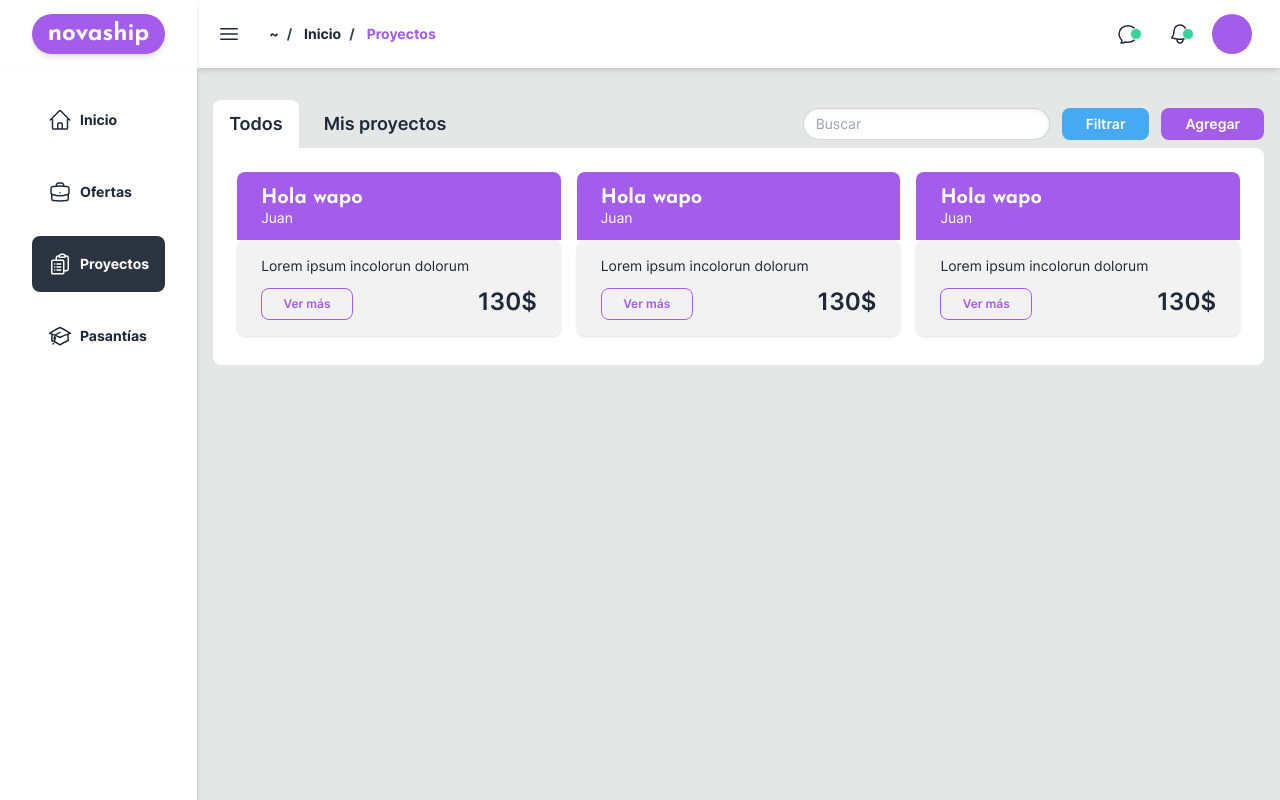
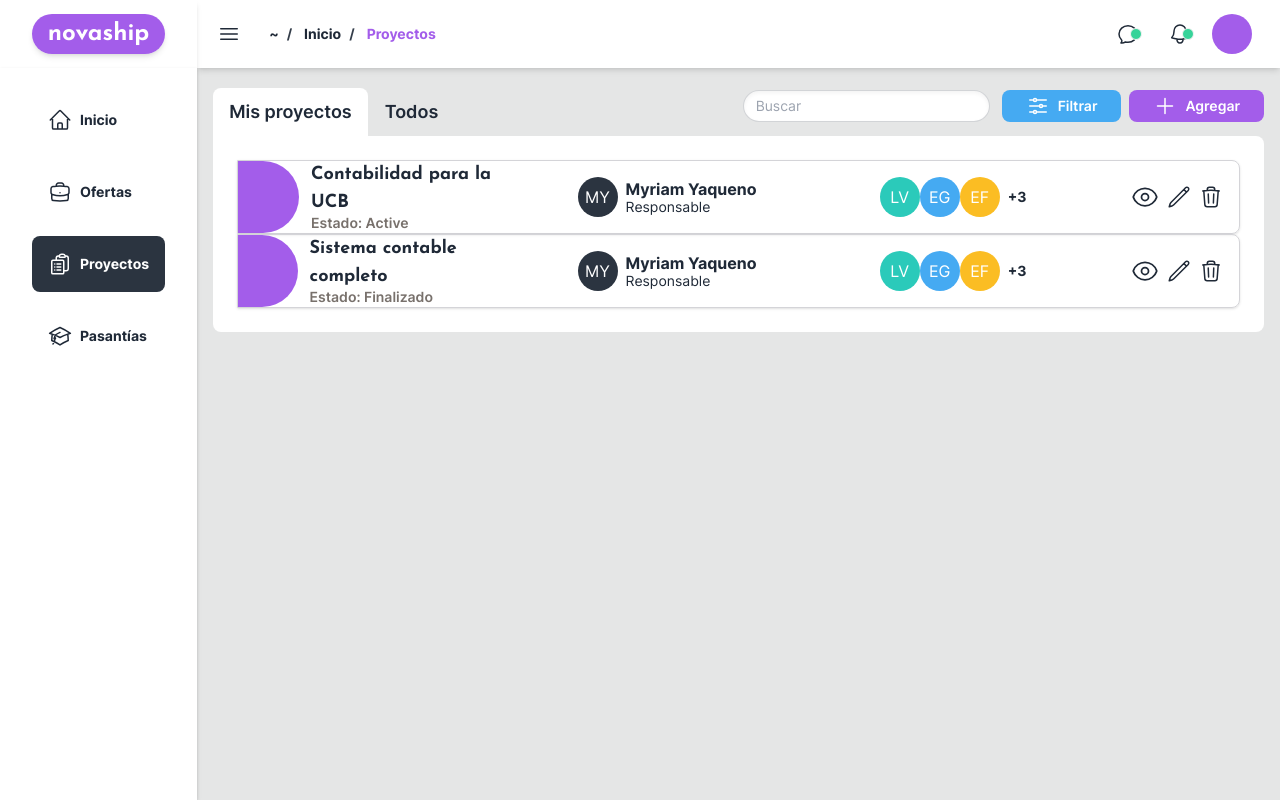
Before and after one commit to esteban-florez/novaship, a Next.js app: page /projects in a window 1280 px wide. Built offline with nearby package versions, Linux system fonts and the light colour scheme; no server answers.

Commit message:
Proyectos y detalles de proyectos finalizada

```diff
--- /dev/null
+++ b/app/(main)/projects/data-projects.json
@@ -0,0 +1,14 @@
+[
+  {
+    "id": 0,
+    "title": "Contabilidad para la UCB",
+    "owner": "Myriam Yaqueno",
+    "status": "Active"
+  },
+  {
+    "id": 1,
+    "title": "Sistema contable completo",
+    "owner": "Myriam Yaqueno",
+    "status": "Finalizado"
+  }
+]
--- a/app/(main)/projects/page.tsx
+++ b/app/(main)/projects/page.tsx
@@ -1,6 +1,9 @@
 import Filter from '@/components/projects/Filter'
-import Project from '@/components/projects/Project'
+import data from './data-projects.json'
 import { type Metadata } from 'next'
+import Card from '@/components/projects/Card'
+
+const projects = data
 
 export const metadata: Metadata = {
   title: 'Proyectos',
@@ -11,9 +14,21 @@ export default function ProjectsPage() {
     <>
       <div className="px-4">
         <Filter />
-        <div className="mx-auto -mt-4 mb-2 w-full columns-1 gap-4 rounded-lg md:columns-2 lg:columns-3 xl:rounded-tl-none xl:bg-white xl:p-6">
-          <Project />
-        </div>
+        <section className="mx-auto mb-2 w-full columns-1 gap-4 rounded-lg rounded-tl-none bg-white p-6">
+          {projects.map((project) => {
+            return (
+              // eslint-disable-next-line react/jsx-key
+              <section className="flex w-full flex-col gap-3">
+                <Card
+                  key={project.id}
+                  title={project.title}
+                  owner={project.owner}
+                  status={project.status}
+                />
+              </section>
+            )
+          })}
+        </section>
       </div>
     </>
   )
--- a/components/offers/Offer.tsx
+++ b/components/offers/Offer.tsx
@@ -17,7 +17,7 @@ export default function Offer({
   ubication,
 }: Props) {
   return (
-    <section className="mb-4 break-inside-avoid rounded-xl bg-base-200 shadow">
+    <section className="mb-4 break-inside-avoid rounded-xl border border-solid border-zinc-300 shadow">
       <div className="relative flex w-full rounded-xl">
         <div className="w-full flex-col">
           <Header title={title} categories={categories} />
--- a/components/offers/Offer/Content.tsx
+++ b/components/offers/Offer/Content.tsx
@@ -20,7 +20,7 @@ export default function Content({ description, owner, ubication }: Props) {
             <small className="-mt-1 text-xs">{ubication}</small>
           </div>
         </div>
-        <Link href="/offers/offer" className="btn-warning btn-sm btn w-full text-xs sm:w-2/6">
+        <Link href="/projects/project" className="btn-warning btn-sm btn w-full text-xs sm:w-2/6">
           Ver más
         </Link>
       </div>
--- a/components/projects-details/Filter.tsx
+++ b/components/projects-details/Filter.tsx
@@ -4,6 +4,7 @@ import SearchInput from '../SearchInput'
 
 export default function Filter() {
   return (
+    <>
       <section className="mt-5 flex w-full flex-col flex-wrap gap-2 rounded-lg xl:flex-row xl:items-center">
         <div className="order-2 gap-x-2 xl:order-none">
           <NavButton isActive>
@@ -27,5 +28,6 @@ export default function Filter() {
           </div>
         </div>
       </section>
+    </>
   )
 }
--- a/components/projects-details/ProjectDetails.tsx
+++ b/components/projects-details/ProjectDetails.tsx
@@ -5,8 +5,8 @@ export default function ProjectDetails() {
   return (
     <>
       <div className="grid grid-cols-6 rounded-lg shadow-md">
-        <div className="col-span-6 flex h-36 place-items-center justify-center rounded-lg rounded-b-none bg-neutral-300 md:col-span-2 md:h-full md:rounded-b-lg md:rounded-r-none">
-          <button className="btn-ghost btn">
+        <div className="col-span-6 flex h-36 place-items-center justify-center rounded-lg rounded-b-none bg-neutral md:col-span-2 md:h-full md:rounded-b-lg md:rounded-r-none">
+          <button className="btn-ghost btn text-white">
             <PlusCircleIcon className="h-6 w-6" />
             <p className="text-sm">Añadir imagen</p>
           </button>
--- a/components/projects/Card.tsx
+++ b/components/projects/Card.tsx
@@ -1,33 +1,51 @@
+import { EyeIcon, PencilIcon, TrashIcon } from '@heroicons/react/24/outline'
+import AvatarIcon from '../AvatarIcon'
+import Link from 'next/link'
+
 interface Props {
   title: string
-  categories: string[]
   owner: string
-  ubication: string
-  description: string
+  status: string
 }
 
-export default function Header({ title, categories, owner, ubication, description }: Props) {
+export default function Header({ title, owner, status }: Props) {
   return (
     <>
-      <div className="container">
-        <header className="rounded-t-lg bg-primary px-6 py-3">
-          <div className="flex flex-col">
-            <h3 className="font-title text-lg font-bold text-white sm:text-xl">{title}</h3>
-            <h5 className="-mt-1 line-clamp-6 text-sm text-white">{owner}</h5>
-          </div>
-        </header>
-        <div className="rounded-lg bg-base-200 px-6 py-4 shadow">
-          <p className="line-clamp-6 pb-3 text-sm">{description}</p>
-          <div className="flex w-full flex-row items-center justify-between gap-2">
-            <button className="btn-primary btn-outline btn-sm btn w-2/6 text-xs">
-              Ver más
-            </button>
-            <h4 className="-mt-1 text-2xl font-semibold">
-              130$
-            </h4>
+      <section className="card grid grid-cols-7 justify-between rounded-lg border border-solid border-zinc-300 shadow md:rounded-l-none lg:items-center">
+        <div className="order-1 col-span-7 flex flex-row items-center gap-3 lg:col-span-2">
+          <div className="w-14 rounded-l-lg rounded-r-full bg-primary py-9 text-center sm:w-20 md:w-28 lg:w-16" />
+          <div className="flex flex-col ">
+            <h3 className="font-title text-base font-bold sm:text-lg">{title}</h3>
+            <small className="-mt-1 line-clamp-6 text-sm font-semibold text-stone-500">Estado: {status}</small>
           </div>
         </div>
-      </div>
+        <div className="order-3 col-span-7 flex flex-row items-center justify-normal gap-2 p-4 sm:col-span-6 lg:col-span-2 lg:justify-center lg:p-0">
+          <AvatarIcon username="Myriam Yaqueno" bg="bg-neutral" />
+          <div className="flex flex-col">
+            <h5 className="text-base font-bold">{owner}</h5>
+            <h5 className="-mt-1 line-clamp-6 text-sm">Responsable</h5>
+          </div>
+        </div>
+        <div className="order-4 hidden flex-row items-center justify-center gap-2 p-4 lg:col-span-2 lg:flex">
+          <div>
+            <AvatarIcon username="Liz Villegas" bg="bg-accent" />
+            <AvatarIcon username="Estefani Garcia" bg="bg-secondary" />
+            <AvatarIcon username="Esteban Florez" bg="bg-warning" />
+          </div>
+          <p className="line-clamp-6 text-sm font-bold">+3</p>
+        </div>
+        <div className="order-5 col-span-7 flex flex-row justify-end gap-2 p-4 sm:col-span-1">
+          <Link href="/projects/project">
+            <EyeIcon className="h-7 w-7" />
+          </Link>
+          <button>
+            <PencilIcon className="h-6 w-6" />
+          </button>
+          <button>
+            <TrashIcon className="h-6 w-6" />
+          </button>
+        </div>
+      </section>
     </>
   )
 }
--- a/components/projects/Filter.tsx
+++ b/components/projects/Filter.tsx
@@ -1,26 +1,33 @@
+import { AdjustmentsHorizontalIcon, PlusIcon } from '@heroicons/react/24/outline'
 import { ActionButton, NavButton } from '../FilterButtons'
 import SearchInput from '../SearchInput'
 
 export default function Filter() {
   return (
-    <section className="my-8 mb-4 flex w-full flex-wrap items-center gap-2">
-      <div className="flex-center flex-wrap gap-x-2">
+    <>
+      <section className="mt-5 flex w-full flex-col flex-wrap gap-2 rounded-lg xl:flex-row xl:items-center">
+        <div className="order-2 gap-x-2 xl:order-none">
           <NavButton isActive>
+            Mis proyectos
+          </NavButton>
+          <NavButton>
             Todos
           </NavButton>
-        <NavButton>
-          Mis proyectos
-        </NavButton>
         </div>
-      <div className="flex w-full items-center justify-center gap-3 sm:ms-auto sm:w-auto sm:justify-end">
+        <div className="order-1 flex w-full flex-col items-center justify-between gap-3 sm:ms-auto sm:flex-row sm:pb-3 xl:w-auto">
           <SearchInput />
+          <div className="flex w-full flex-row justify-between gap-2 pb-2 sm:w-auto sm:pb-0">
             <ActionButton color="btn-secondary">
-          Filtrar
+              <AdjustmentsHorizontalIcon className="h-6 w-6 sm:flex" />
+              <p className="flex sm:hidden md:flex md:flex-row">Filtrar</p>
             </ActionButton>
             <ActionButton color="btn-primary">
-          Agregar
+              <PlusIcon className="flex h-6 w-6" />
+              <p className="flex sm:hidden md:flex md:flex-row">Agregar</p>
             </ActionButton>
           </div>
+        </div>
       </section>
+    </>
   )
 }
--- a/components/projects/Project.tsx
+++ /dev/null
@@ -1,13 +0,0 @@
-import Card from './Card'
-
-export default function Project() {
-  return (
-    <>
-      <section className="mb-4 flex w-full flex-col">
-        <Card title="Hola wapo" categories={['OLASASA', 'OLASSA']} owner="Juan" ubication="Los Cocos" description="Lorem ipsum incolorun dolorum" />
-        <Card title="Hola wapo" categories={['OLASASA', 'OLASSA']} owner="Juan" ubication="Los Cocos" description="Lorem ipsum incolorun dolorum" />
-        <Card title="Hola wapo" categories={['OLASASA', 'OLASSA']} owner="Juan" ubication="Los Cocos" description="Lorem ipsum incolorun dolorum" />
-      </section>
-    </>
-  )
-}
```
Also changed, not shown: app/(main)/projects/[id]/page.tsx (renamed from app/(main)/projects-details/page.tsx). Lines whose indentation alone changed are shown as unchanged.
